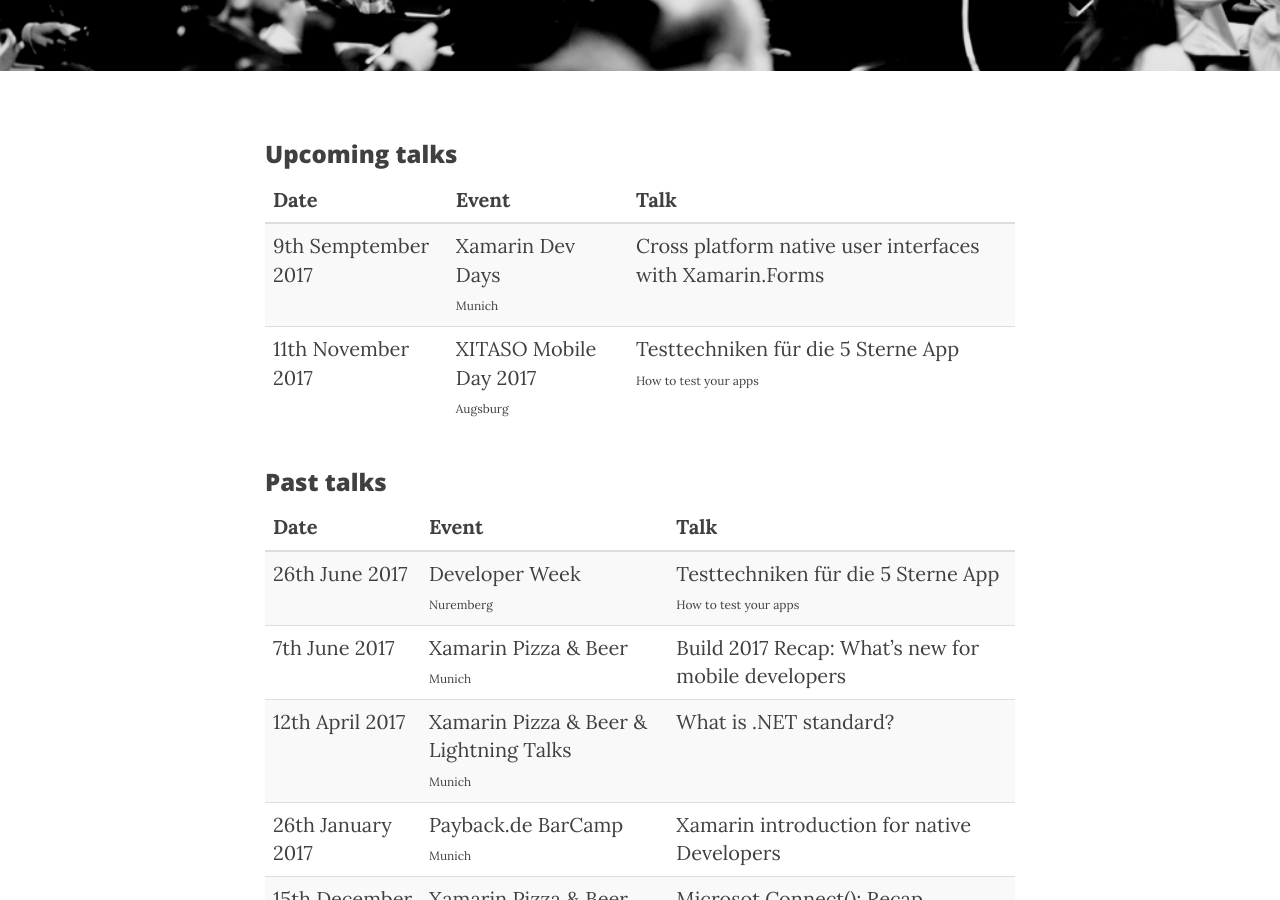
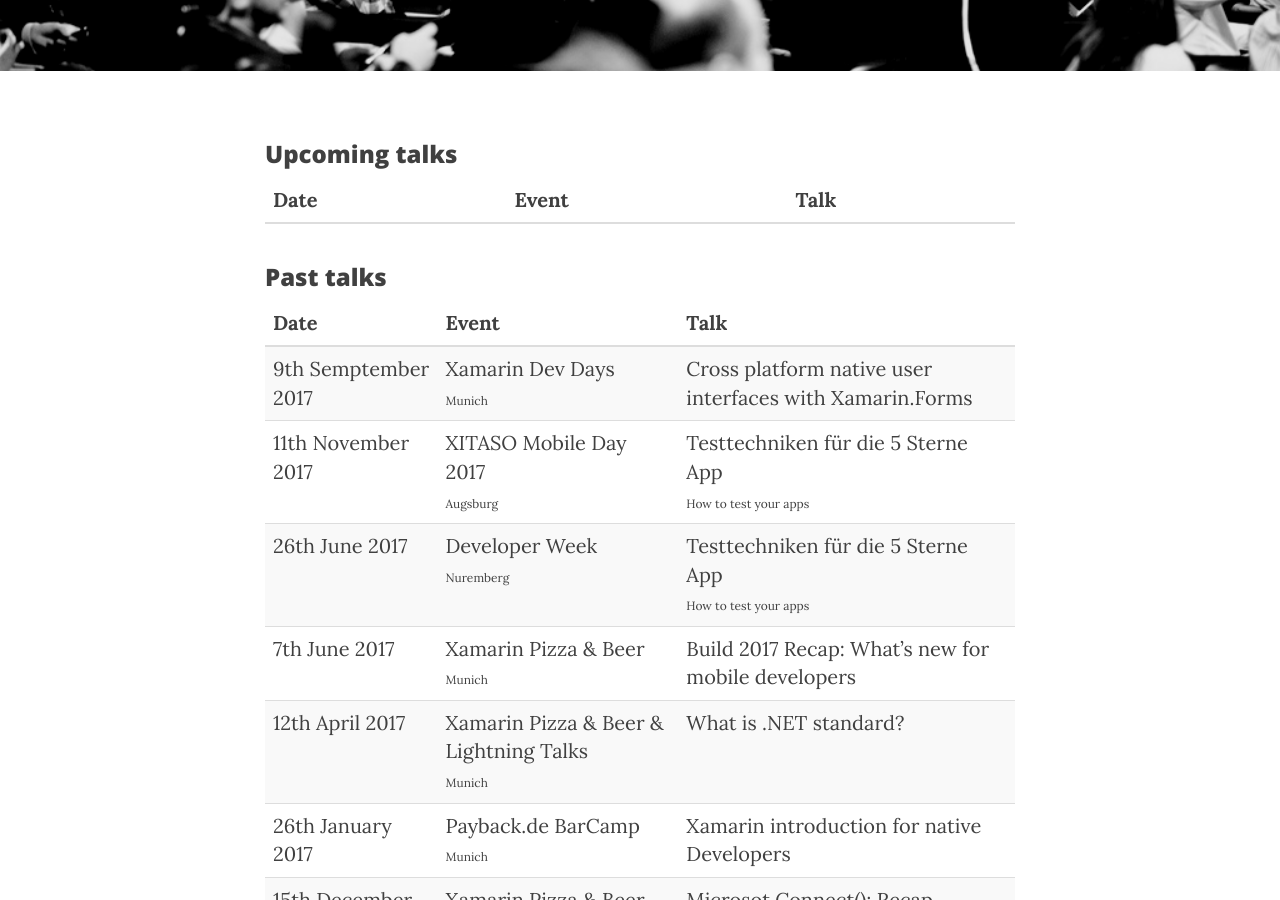
Before and after one commit to smstuebe/smstuebe.github.io, a Jekyll site: the page built from speaking.html, in a window 1280 px wide and 900 px high, scrolled down 377 px. Built offline with Jekyll 4.4.1, drawn with Linux system fonts in a browser that asks for light colours; nearby versions of some CDN libraries; comment, search, counter and statistics services are not loaded; some of the changed lines change nothing that is shown.

Commit message:
updated speaking

```diff
--- a/speaking.html
+++ b/speaking.html
@@ -19,17 +19,12 @@
       </tr>
     </thead>
     <tbody>
-	<tr>
-        <td>9th Semptember 2017</td>
-        <td><a href="https://ti.to/xamarin/dev-days-munich-2017" target="_blank">Xamarin Dev Days</a><small><br>Munich</small></td>
-        <td>Cross platform native user interfaces with Xamarin.Forms</td>
-	</tr>
 
-	<tr>
+	<!-- <tr>
         <td>11th November 2017</td>
         <td><a href="" target="_blank">XITASO Mobile Day 2017</a><small><br>Augsburg</small></td>
         <td>Testtechniken für die 5 Sterne App<small><br>How to test your apps</small></td>
-	</tr>
+	</tr> -->
 
     </tbody>
   </table>
@@ -47,6 +42,18 @@
       </tr>
     </thead>
     <tbody>
+	<tr>
+		<td>9th Semptember 2017</td>
+		<td><a href="https://ti.to/xamarin/dev-days-munich-2017" target="_blank">Xamarin Dev Days</a><small><br>Munich</small></td>
+		<td>Cross platform native user interfaces with Xamarin.Forms</td>
+	</tr>
+
+	<tr>
+		<td>11th November 2017</td>
+		<td><a href="" target="_blank">XITASO Mobile Day 2017</a><small><br>Augsburg</small></td>
+		<td>Testtechniken für die 5 Sterne App<small><br>How to test your apps</small></td>
+	</tr>
+
 	<tr>
 	<td>26th June 2017</td>
 	<td><a href="http://www.developer-week.de/Programm/Veranstaltung/(event)/21437" target="_blank">Developer Week</a><small><br>Nuremberg</small></td>
```
